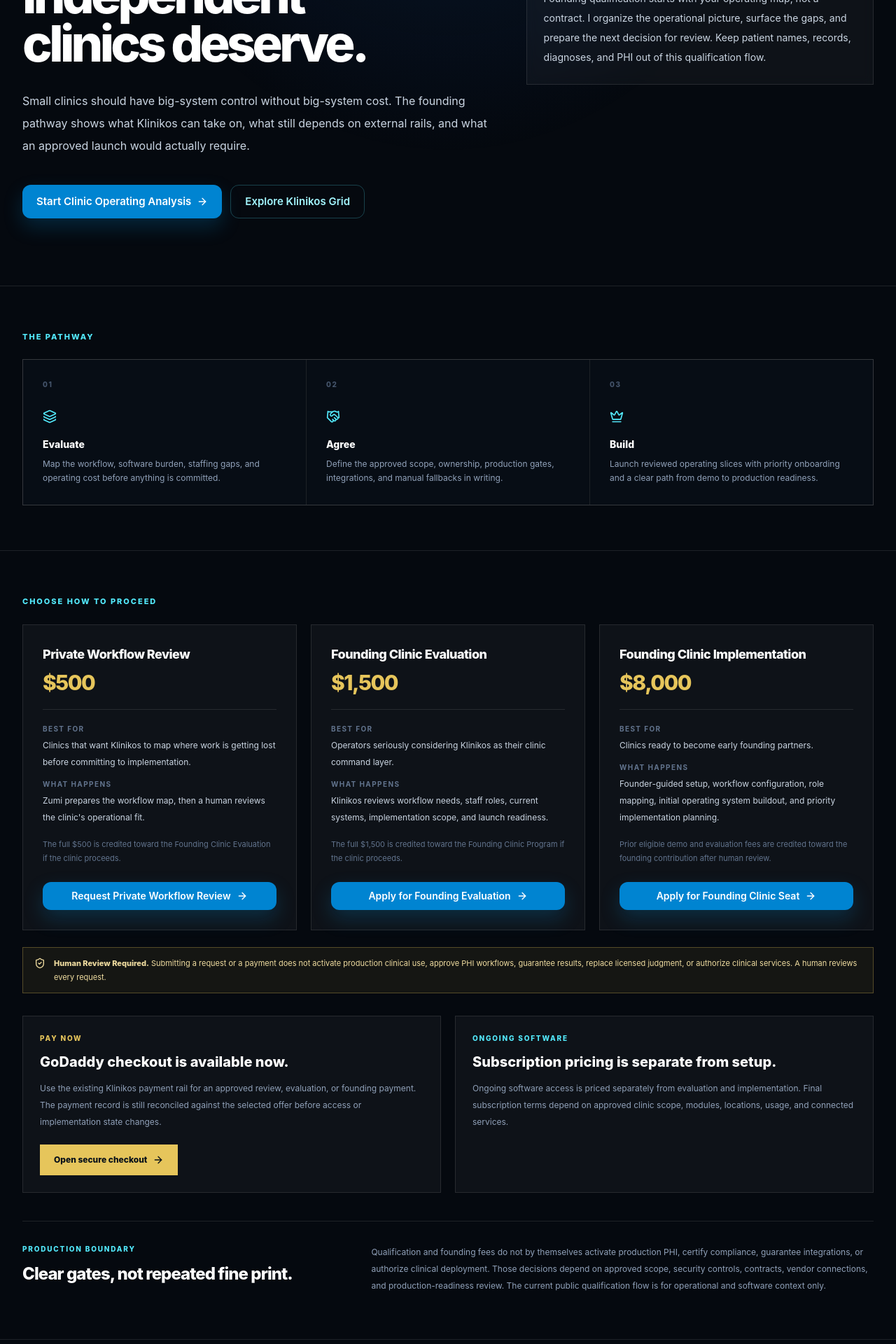
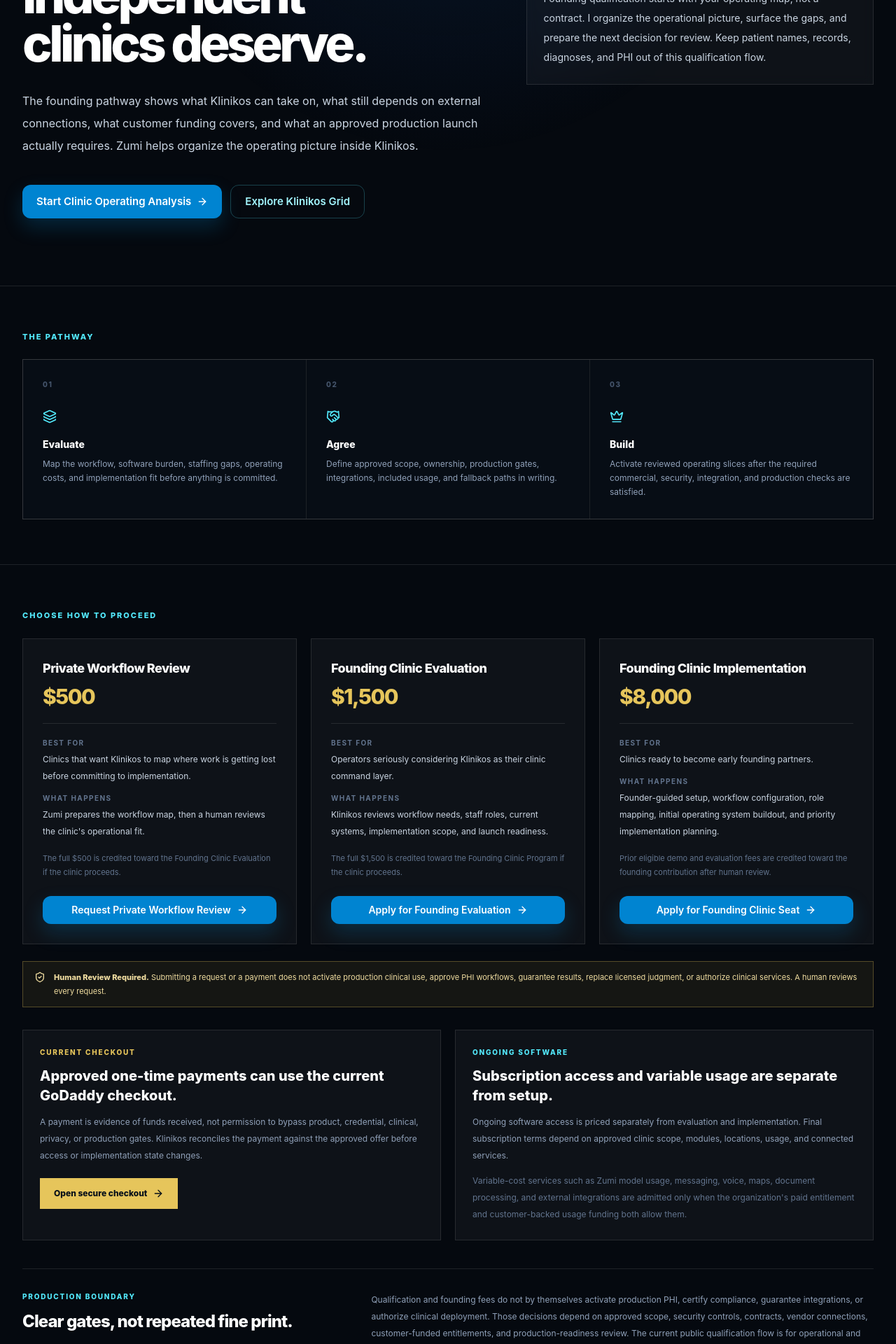
Before and after one commit to jcamacho611/Clinicos-by-Zumi, a Next.js app: page /founding-clinic in a window 1280 px wide. Shown: the part 460-2380 px from the top of the page at 70% size. Built offline with nearby package versions, Linux system fonts and the light colour scheme.

Commit message:
copy: align founding path with customer-funded access model

```diff
--- a/src/app/founding-clinic/page.tsx
+++ b/src/app/founding-clinic/page.tsx
@@ -10,15 +10,15 @@ import {
 } from "@/components/command/zumi-command-shell";
 
 export const metadata = {
-  title: "Founding Clinic Qualification — Klinikos by Zumi",
+  title: "Founding Clinic Qualification | Klinikos",
   description:
-    "The founding pathway evaluates operational fit before implementation. Klinikos maps the real workflow first, then scope and production gates are reviewed before launch.",
+    "Evaluate how Klinikos fits your clinic, what should be connected, and what payment, security, integration, and production gates must be satisfied before launch.",
 };
 
 const pathway = [
-  { icon: Layers3, title: "Evaluate", body: "Map the workflow, software burden, staffing gaps, and operating cost before anything is committed." },
-  { icon: Handshake, title: "Agree", body: "Define the approved scope, ownership, production gates, integrations, and manual fallbacks in writing." },
-  { icon: Crown, title: "Build", body: "Launch reviewed operating slices with priority onboarding and a clear path from demo to production readiness." },
+  { icon: Layers3, title: "Evaluate", body: "Map the workflow, software burden, staffing gaps, operating costs, and implementation fit before anything is committed." },
+  { icon: Handshake, title: "Agree", body: "Define approved scope, ownership, production gates, integrations, included usage, and fallback paths in writing." },
+  { icon: Crown, title: "Build", body: "Activate reviewed operating slices after the required commercial, security, integration, and production checks are satisfied." },
 ] as const;
 
 export default function FoundingClinicPage() {
@@ -33,8 +33,8 @@ export default function FoundingClinicPage() {
               Help shape the operating layer independent clinics deserve.
             </h1>
             <p className="mt-8 max-w-2xl text-base leading-8 text-slate-300">
-              Small clinics should have big-system control without big-system cost. The founding pathway shows what Klinikos can take on,
-              what still depends on external rails, and what an approved launch would actually require.
+              The founding pathway shows what Klinikos can take on, what still depends on external connections, what customer funding covers,
+              and what an approved production launch actually requires. Zumi helps organize the operating picture inside Klinikos.
             </p>
             <div className="mt-10 flex flex-col gap-3 sm:flex-row">
               <Button asChild size="lg" variant="primary">
@@ -74,22 +74,23 @@ export default function FoundingClinicPage() {
 
         <div className="mt-8 grid gap-5 lg:grid-cols-2">
           <div className="border border-white/10 bg-white/[.04] p-6">
-            <p className="text-[10px] font-extrabold uppercase tracking-[.18em] text-[#e6c55b]">Pay now</p>
-            <h2 className="mt-3 text-xl font-extrabold text-white">GoDaddy checkout is available now.</h2>
-            <p className="mt-3 text-[12px] leading-6 text-slate-400">Use the existing Klinikos payment rail for an approved review, evaluation, or founding payment. The payment record is still reconciled against the selected offer before access or implementation state changes.</p>
+            <p className="text-[10px] font-extrabold uppercase tracking-[.18em] text-[#e6c55b]">Current checkout</p>
+            <h2 className="mt-3 text-xl font-extrabold text-white">Approved one-time payments can use the current GoDaddy checkout.</h2>
+            <p className="mt-3 text-[12px] leading-6 text-slate-400">A payment is evidence of funds received, not permission to bypass product, credential, clinical, privacy, or production gates. Klinikos reconciles the payment against the approved offer before access or implementation state changes.</p>
             <a className="mt-5 inline-flex min-h-[44px] items-center gap-2 bg-[#e6c55b] px-5 text-xs font-extrabold text-[#071019]" href={KLINIKOS_GODADDY_PAYLINK} rel="noreferrer" target="_blank">Open secure checkout <ArrowRight className="size-4" /></a>
           </div>
 
           <div className="border border-white/10 bg-white/[.04] p-6">
             <p className="text-[10px] font-extrabold uppercase tracking-[.18em] text-cyan-300">Ongoing software</p>
-            <h2 className="mt-3 text-xl font-extrabold text-white">Subscription pricing is separate from setup.</h2>
+            <h2 className="mt-3 text-xl font-extrabold text-white">Subscription access and variable usage are separate from setup.</h2>
             <p className="mt-3 text-[12px] leading-6 text-slate-400">{clinicSubscriptionPlanning.note}</p>
+            <p className="mt-3 text-[12px] leading-6 text-slate-500">Variable-cost services such as Zumi model usage, messaging, voice, maps, document processing, and external integrations are admitted only when the organization&apos;s paid entitlement and customer-backed usage funding both allow them.</p>
           </div>
         </div>
 
         <div className="mt-10 grid gap-5 border-t border-white/10 pt-8 lg:grid-cols-[.8fr_1.2fr] lg:items-start">
           <div><p className="text-[10px] font-extrabold uppercase tracking-[.18em] text-cyan-300">Production boundary</p><h2 className="mt-3 text-2xl font-extrabold tracking-[-.04em] text-white">Clear gates, not repeated fine print.</h2></div>
-          <p className="text-[12px] leading-6 text-slate-400">Qualification and founding fees do not by themselves activate production PHI, certify compliance, guarantee integrations, or authorize clinical deployment. Those decisions depend on approved scope, security controls, contracts, vendor connections, and production-readiness review. The current public qualification flow is for operational and software context only.</p>
+          <p className="text-[12px] leading-6 text-slate-400">Qualification and founding fees do not by themselves activate production PHI, certify compliance, guarantee integrations, or authorize clinical deployment. Those decisions depend on approved scope, security controls, contracts, vendor connections, customer-funded entitlements, and production-readiness review. The current public qualification flow is for operational and software context only.</p>
         </div>
       </section>
     </ZumiCommandShell>
```
